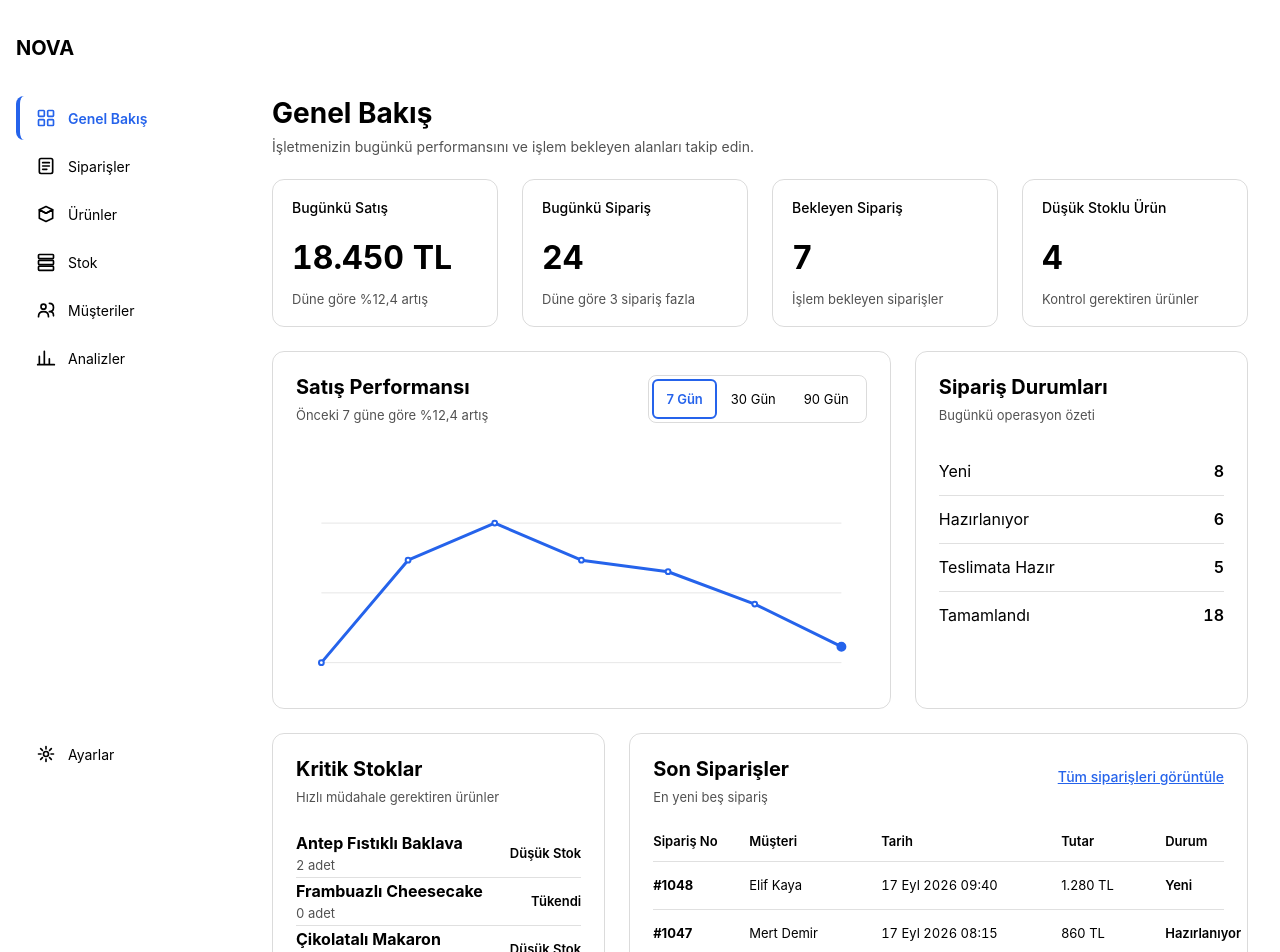
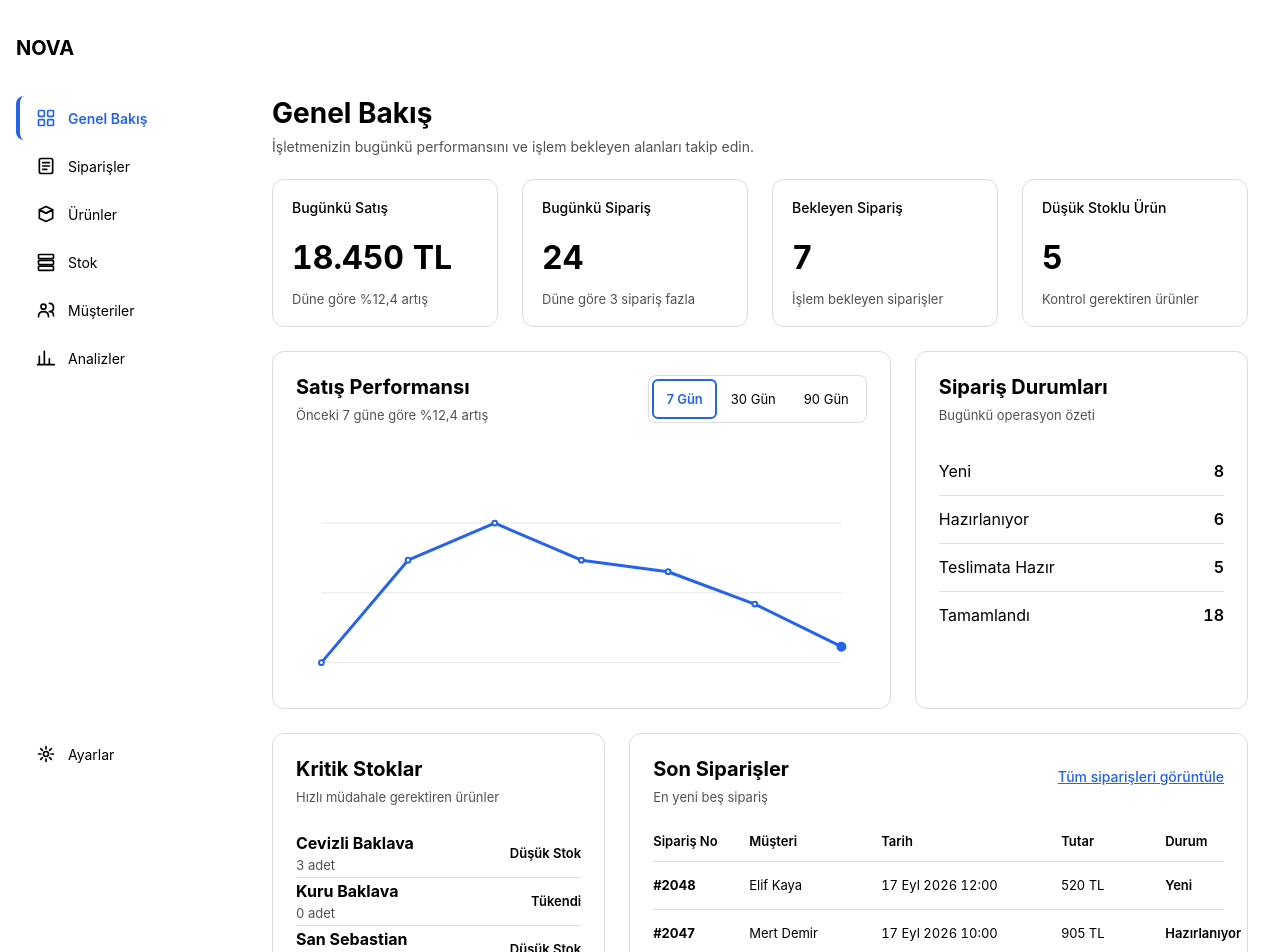
Before and after one commit to ahmetcelebi41/NOVA, a React (Vite) app: page / in a window 1280 px wide. Shown: the top 952 px of the page. Built offline with nearby package versions, Linux system fonts and the light colour scheme.

Commit message:
fix: resolve frontend QA regressions

```diff
--- a/src/pages/OrdersPage.tsx
+++ b/src/pages/OrdersPage.tsx
@@ -212,8 +212,10 @@ function OrdersPage() {
   const [searchParams, setSearchParams] = useSearchParams()
   const mobileFiltersRef = useRef<HTMLDetailsElement>(null)
   const mobileFiltersSummaryRef = useRef<HTMLElement>(null)
-  const selectedStatus = searchParams.get('durum') ?? ''
-  const selectedDate = searchParams.get('tarih') ?? ''
+  const requestedStatus = searchParams.get('durum') ?? ''
+  const requestedDate = searchParams.get('tarih') ?? ''
+  const selectedStatus = statusesByQuery.has(requestedStatus) ? requestedStatus : ''
+  const selectedDate = dateFilterLabels.has(requestedDate) ? requestedDate : ''
   const query = searchParams.get('q') ?? ''
 
   const updateSearchParams = (
@@ -279,21 +281,35 @@ function OrdersPage() {
   const preservedQuery = searchParams.toString()
 
   useEffect(() => {
+    const nextParams = new URLSearchParams(searchParams)
+    let shouldNormalize = false
+
+    if (requestedStatus && !statusesByQuery.has(requestedStatus)) {
+      nextParams.delete('durum')
+      shouldNormalize = true
+    }
+
+    if (requestedDate && !dateFilterLabels.has(requestedDate)) {
+      nextParams.delete('tarih')
+      shouldNormalize = true
+    }
+
     const currentPageParam = searchParams.get('sayfa')
     const normalizedPageParam = currentPage === 1 ? null : String(currentPage)
 
-    if (currentPageParam === normalizedPageParam) {
-      return
+    if (currentPageParam !== normalizedPageParam) {
+      if (normalizedPageParam) {
+        nextParams.set('sayfa', normalizedPageParam)
+      } else {
+        nextParams.delete('sayfa')
+      }
+      shouldNormalize = true
     }
 
-    const nextParams = new URLSearchParams(searchParams)
-    if (normalizedPageParam) {
-      nextParams.set('sayfa', normalizedPageParam)
-    } else {
-      nextParams.delete('sayfa')
+    if (shouldNormalize) {
+      setSearchParams(nextParams, { replace: true })
     }
-    setSearchParams(nextParams, { replace: true })
-  }, [currentPage, searchParams, setSearchParams])
+  }, [currentPage, requestedDate, requestedStatus, searchParams, setSearchParams])
 
   const setFilter = (key: 'durum' | 'tarih', value: string) => {
     updateSearchParams({ [key]: value || null, sayfa: null })
--- a/src/pages/OverviewPage.tsx
+++ b/src/pages/OverviewPage.tsx
@@ -1,5 +1,7 @@
 import { Link } from 'react-router-dom'
+import { orderDemoData, type OrderStatus } from './orders/orderDemoData'
 import SalesChart from './overview/SalesChart'
+import { productDemoData } from './products/productDemoData'
 import './OverviewPage.css'
 
 type Kpi = {
@@ -7,19 +9,6 @@ type Kpi = {
   label: string
   meta: string
   value: string
-}
-
-type OrderStatus = 'Yeni' | 'Hazırlanıyor' | 'Teslimata Hazır' | 'Tamamlandı'
-
-type InventoryStatus = 'Düşük Stok' | 'Tükendi'
-
-type RecentOrder = {
-  amount: number
-  customer: string
-  date: string
-  id: string
-  number: string
-  status: OrderStatus
 }
 
 const numberFormatter = new Intl.NumberFormat('tr-TR')
@@ -56,7 +45,9 @@ const kpis: Kpi[] = [
     href: '/stok?durum=dusuk',
     label: 'Düşük Stoklu Ürün',
     meta: 'Kontrol gerektiren ürünler',
-    value: '4',
+    value: String(
+      productDemoData.filter((product) => product.stockStatus === 'Düşük Stok').length,
+    ),
   },
 ]
 
@@ -67,60 +58,16 @@ const orderStatuses: Array<{ count: number; label: OrderStatus }> = [
   { count: 18, label: 'Tamamlandı' },
 ]
 
-const criticalInventory: Array<{
-  name: string
-  quantity: number
-  status: InventoryStatus
-}> = [
-  { name: 'Antep Fıstıklı Baklava', quantity: 2, status: 'Düşük Stok' },
-  { name: 'Frambuazlı Cheesecake', quantity: 0, status: 'Tükendi' },
-  { name: 'Çikolatalı Makaron', quantity: 3, status: 'Düşük Stok' },
-  { name: 'San Sebastian', quantity: 1, status: 'Düşük Stok' },
-  { name: 'Limonlu Tart', quantity: 0, status: 'Tükendi' },
-]
+const criticalInventory = productDemoData
+  .filter((product) => product.stockStatus !== 'Normal')
+  .slice(0, 5)
+  .map((product) => ({
+    name: product.name,
+    quantity: product.stock,
+    status: product.stockStatus,
+  }))
 
-const recentOrders: RecentOrder[] = [
-  {
-    amount: 1280,
-    customer: 'Elif Kaya',
-    date: '2026-09-17T12:40:00+03:00',
-    id: '1048',
-    number: '#1048',
-    status: 'Yeni',
-  },
-  {
-    amount: 860,
-    customer: 'Mert Demir',
-    date: '2026-09-17T11:15:00+03:00',
-    id: '1047',
-    number: '#1047',
-    status: 'Hazırlanıyor',
-  },
-  {
-    amount: 2140,
-    customer: 'Zeynep Şahin',
-    date: '2026-09-17T10:05:00+03:00',
-    id: '1046',
-    number: '#1046',
-    status: 'Teslimata Hazır',
-  },
-  {
-    amount: 625,
-    customer: 'Can Aydın',
-    date: '2026-09-17T09:20:00+03:00',
-    id: '1045',
-    number: '#1045',
-    status: 'Tamamlandı',
-  },
-  {
-    amount: 1535,
-    customer: 'Selin Arslan',
-    date: '2026-09-16T18:35:00+03:00',
-    id: '1044',
-    number: '#1044',
-    status: 'Tamamlandı',
-  },
-]
+const recentOrders = orderDemoData.slice(0, 5)
 
 function KpiCard({ href, label, meta, value }: Kpi) {
   const content = (
```
